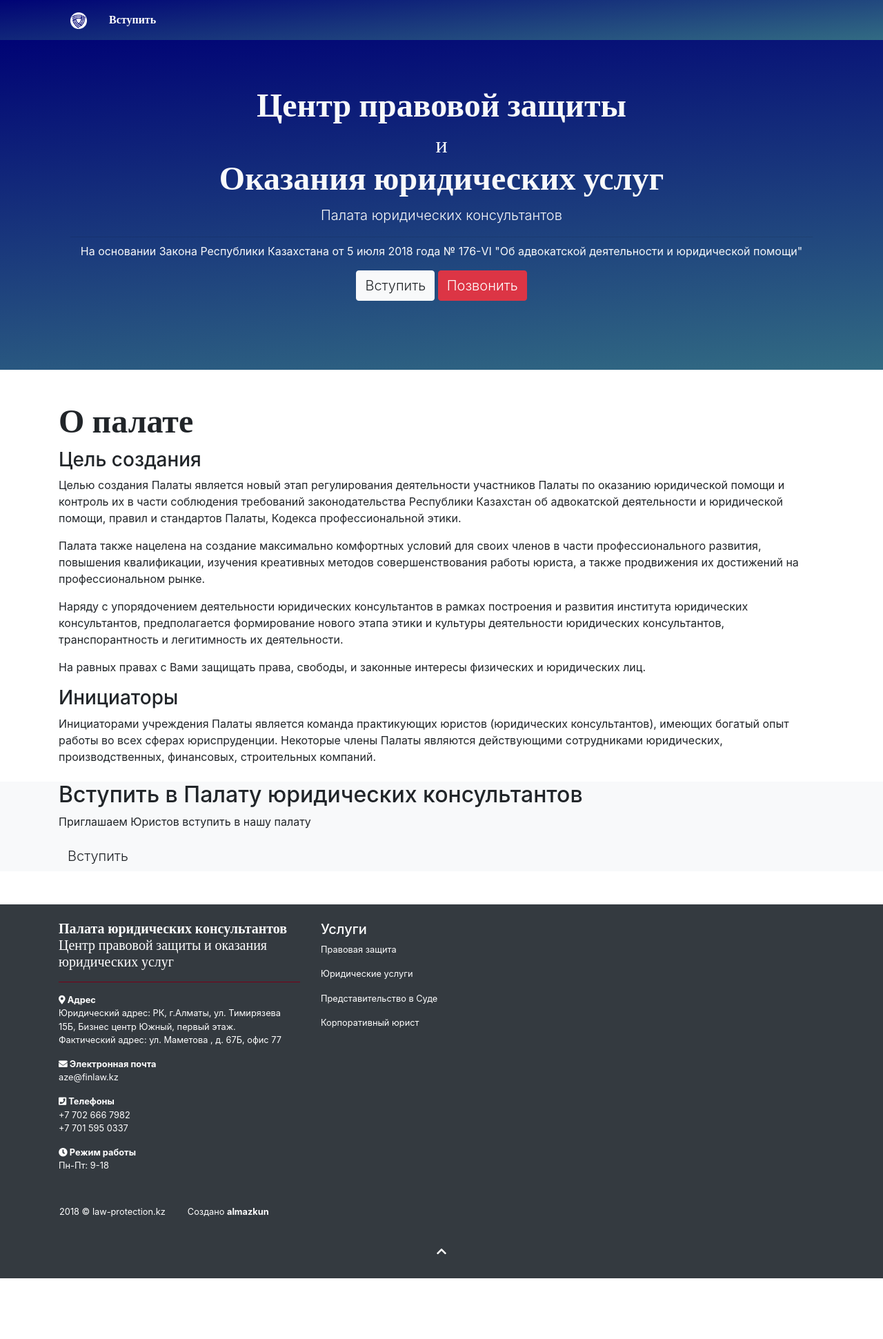
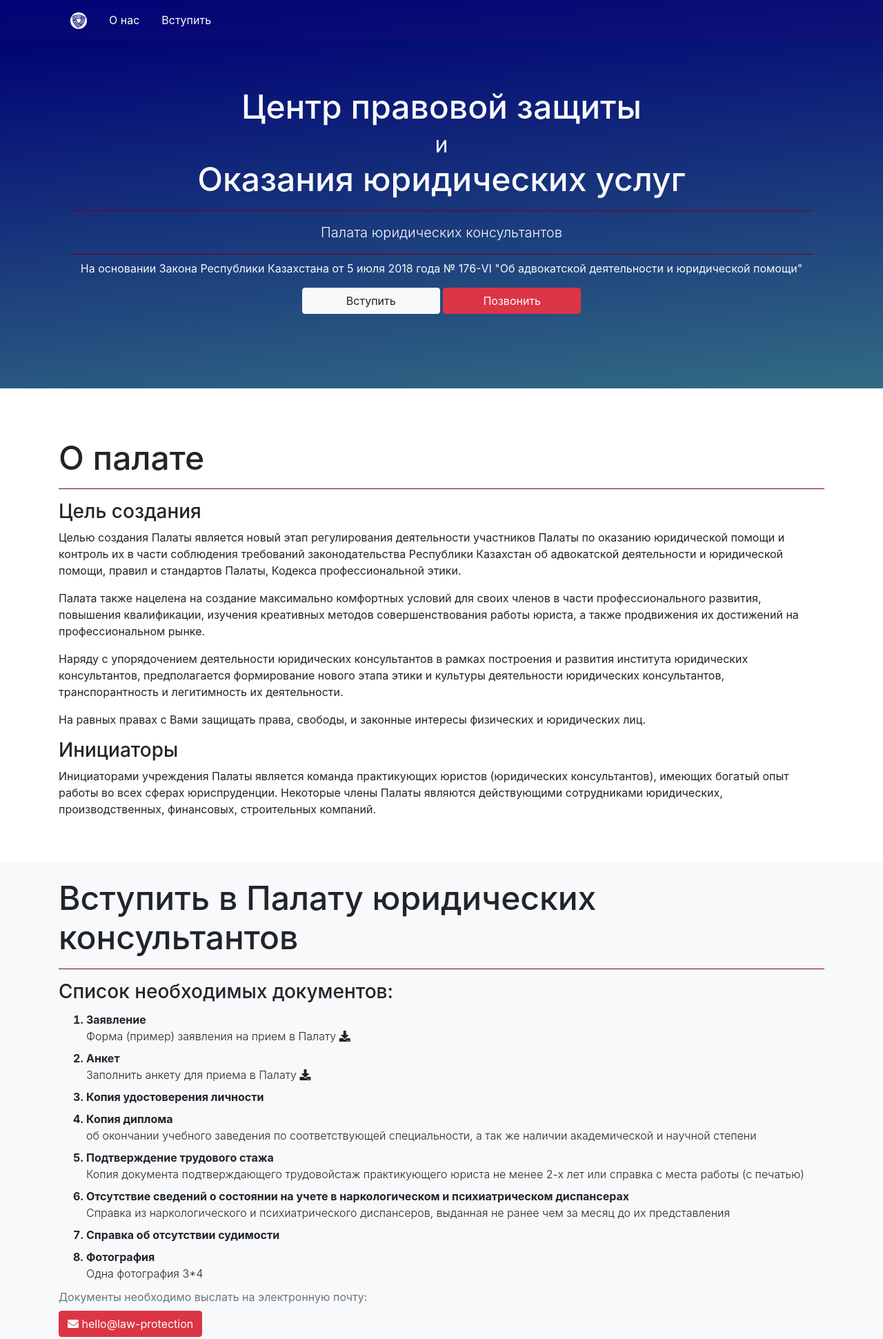
Before and after one commit to almazkun/lawfirm, a plain HTML site: page index.html in a window 1280 px wide. Shown: the top 1941 px of the page at 69% size. Before the commit the page ends 1853 px from the top, so only its background shows below. Drawn offline with nearby package versions, Linux system fonts and the light colour scheme; files whose address does not match are found by name.

Commit message:
Style section changes

```diff
--- a/index.html
+++ b/index.html
@@ -33,18 +33,20 @@
     </head>
     <body>
         <!-- -->
-        <div id="navigation" class="bg-dblue sticky-top cor font-weight-bold">
+        <div id="navigation" class="bg-dblue sticky-top cor">
             <nav class="text-white container navbar navbar-expand-lg navbar-light">
                 <div class="nav-item">
                     <a class="nav-link" href="http://law-protection.kz">
                         <img src="/static/images/logo.png" class="logo" alt='Палата юридических консультантов "Центр правовой защиты и оказания юридических услуг"'>
                     </a>
                 </div>
-
-
-
                 <div class="nav-item">
-                    <a href="/apply" class="nav-link">
+                    <a href="#about" class="nav-link">
+                        О нас
+                    </a>
+                </div>
+                <div class="nav-item">
+                    <a href="#apply" class="nav-link">
                         Вступить
                     </a>
                 </div>
@@ -57,19 +59,23 @@
             <section id="intro" class="bg-dblue p-1">
                 <div class="container jumbotron text-light text-center">
                     <h1 class="cor">
+
                         <span class="display-5">Центр правовой защиты<br/></span>
                         <span class="small">и</span><br/>
                          <span class="display-5">Оказания юридических услуг</span>
+
                     </h1>
+                    <hr class="bg-dred"/>
                     <p class="lead">Палата юридических консультантов</p>
-                    <hr class="my-2">
+                    <hr class="bg-dred mb-2"/>
+
                     <p>На основании Закона Республики Казахстана от 5 июля 2018 года № 176-VI "Об адвокатской деятельности и юридической помощи"</p>
-                    <div class="btn btn-light">
-                        <a class="lead" href="/apply">Вступить</a>
+                    <div class="btn btn-wide btn-light">
+                        <a class="" href="#apply">Вступить</a>
                     </div>
 
-                    <div class="btn btn-danger">
-                        <a class="lead" href="tel:+77015950337">Позвонить</a>
+                    <div class="btn btn-wide btn-danger">
+                        <a class="" href="tel:+77015950337">Позвонить</a>
                     </div>
                 </div>
             </section>
@@ -79,9 +85,11 @@
         <!-- -->
         <main class="my-5">
 
-            <div class="container">
+            <section id="about" class="container my-4 py-4">
                 <h2 class="cor display-5">О палате</h2>
+                <hr class="bg-dred"/>
                 <h3>Цель создания</h3>
+
                 <p>Целью создания Палаты является новый этап  регулирования деятельности участников Палаты по оказанию
                     юридической помощи и контроль их в части соблюдения требований законодательства Республики Казахстан
                     об адвокатской деятельности и юридической помощи, правил и стандартов Палаты, Кодекса
@@ -106,19 +114,73 @@
                     имеющих богатый опыт работы во всех сферах юриспруденции. Некоторые члены Палаты являются
                     действующими  сотрудниками юридических, производственных, финансовых, строительных компаний.
                 </p>
-                <h3 class="cor"></h3>
 
-            </div>
+            </section>
 
-            <section id="apply" class="bg-light my-4">
-                <div class="container">
+            <section id="apply" class="bg-light">
+                <div class="container my-4 py-4">
                     <div>
-                        <h2>
+                        <h2 class="cor display-5">
                             Вступить в Палату юридических консультантов
                         </h2>
-                        <p>Приглашаем Юристов вступить в нашу палату</p>
-                        <div class="btn btn-light">
-                            <a class="lead" href="/apply">Вступить</a>
+                        <hr class="bg-dred"/>
+
+                        <div class="">
+                            <div class="">
+                                <h3 class="card-title">Список необходимых документов:</h3>
+
+                                <ol class="card-text">
+                                    <li class="font-weight-bold mb-2">
+                                        Заявление<br/>
+                                        <a class="card-subtitle mb-2 font-weight-light" href="/static/docs/0_Заявление на прием в Палату.docx">
+                                            Форма (пример) заявления на прием в Палату <i class="fa fa-download" aria-hidden="true"></i>
+                                        </a>
+                                    </li>
+                                    <li class="font-weight-bold mb-2">
+                                        Анкет<br/>
+                                        <a class="card-subtitle mb-2 font-weight-light" href="/static/docs/1_Анкета для приема в Палату.docx">
+                                            Заполнить анкету для приема в Палату <i class="fa fa-download" aria-hidden="true"></i>
+                                        </a>
+                                    </li>
+                                    <li class="font-weight-bold mb-2">
+                                        Копия удостоверения личности
+                                    </li>
+                                    <li class="font-weight-bold mb-2">
+                                        Копия диплома<br/>
+                                        <span class="card-subtitle mb-2 font-weight-light">об окончании учебного заведения
+                                            по соответствующей специальности, а так же наличии академической и научной
+                                            степени</span>
+                                    </li>
+                                    <li class="font-weight-bold mb-2">
+                                        Подтверждение трудового стажа<br/>
+                                        <span class="card-subtitle mb-2 font-weight-light">Копия документа подтверждающего
+                                            трудовойстаж практикующего юриста не менее 2-х лет или справка с места работы
+                                            (с печатью)</span>
+                                    </li>
+                                    <li class="font-weight-bold mb-2">
+                                        Отсутствие сведений о состоянии на учете в
+                                        наркологическом и психиатрическом диспансерах<br/>
+                                        <span class="card-subtitle mb-2 font-weight-light">Справка из наркологического и
+                                            психиатрического диспансеров, выданная не ранее чем за месяц до их
+                                            представления</span>
+                                    </li>
+                                    <li class="font-weight-bold mb-2">
+                                        Справка об отсутствии судимости
+                                    </li>
+                                    <li class="font-weight-bold mb-2">
+                                        Фотография<br/>
+                                        <span class="card-subtitle mb-2 font-weight-light">Одна фотография 3*4</span>
+                                    </li>
+                                </ol>
+                                <p class="card-subtitle mb-2 text-muted">Документы необходимо выслать на электронную почту:</p>
+
+                                <div class="btn btn-danger">
+                                    <a href="mailto:hello@law-protection">
+                                        <i class="fas fa-envelope" aria-hidden="true"></i>
+                                        hello@law-protection
+                                    </a>
+                                </div>
+                            </div>
                         </div>
                     </div>
                 </div>
@@ -134,8 +196,20 @@
                 <div class="row py-4">
                     <div class="col-md-4">
 
-                        <h5 class="cor"><strong>Палата юридических консультантов</strong>
-                        Центр правовой защиты и оказания юридических услуг</h5>
+                        <a class="" href="http://law-protection.kz">
+                            <img src="/static/images/logo.png" class="logo-big" alt='Палата юридических консультантов "Центр правовой защиты и оказания юридических услуг"'>
+                        </a>
+                        <h5 class="cor">Палата юридических консультантов<br/>
+                        <strong>Центр правовой защиты и оказания юридических услуг</strong></h5>
+
+
+                    </div>
+
+                    <div class="col-md-4">
+
+
+                    </div>
+                    <div class="col-md-4">
                         <hr class="bg-dred"/>
                         <p><strong><i class="fas fa-map-marker-alt" aria-hidden="true"></i> Адрес</strong><br/>
                             Юридический адрес: РК, г.Алматы, ул. Тимирязева 15Б, Бизнес центр Южный, первый этаж.<br/>
@@ -154,24 +228,14 @@
                             Пн-Пт: 9-18
                         </p>
                     </div>
-                    <div class="col-md-4">
-                        <h5>Услуги</h5>
-                        <p>Правовая защита</p>
-                        <p>Юридические услуги</p>
-                        <p>Представительство в Суде</p>
-                        <p>Корпоративный юрист</p>
-                    </div>
-                    <div class="col-md-4">
+                </div>
+                <hr class="bg-dred"/>
+                <div class="row">
 
-
-                    </div>
-                </div>
-                <div class="row">
                     <div class="nav-item"><a href="http://law-protection.kz" class="nav-link">2018 © law-protection.kz</a></div>
                     <div class="nav-item"><a href="https://almazkun.github.io" class="nav-link">Создано <strong>almazkun</strong></a></div>
                 </div>
-
-                <a class="text-white" href="#"><div class="btn btn-block"><i class="fas fa-chevron-up py-4"></i></div></a>
+                <a class="text-white" href="#"><div class="btn btn-block"><i class="fas fa-chevron-up py-4"></i><br/>Вверх</div></a>
             </div>
         </footer>
         <!-- -->
--- a/static/css/style.css
+++ b/static/css/style.css
@@ -3,6 +3,8 @@ a {
 }
 a:hover {
     color: inherit;
+    transition: text-color .15s ease-in-out,background-color .15s ease-in-out,border-color .15s ease-in-out,box-shadow .15s ease-in-out;
+    text-decoration: none;
 }
 .jumbotron {
     background-color: transparent;
@@ -10,14 +12,13 @@ a:hover {
 #intro {
     background-color: #000375;
     background-image: linear-gradient(-5deg,#326B83, #000375);
-
     background-position: center;
     background-repeat: no-repeat;
     background-size: cover;
 }
 .bg-dblue {
     background-color: #000375;
-    background-image: linear-gradient(-5deg,#326B83, #000375);
+    background-image: linear-gradient(-5deg,#101375, #000375);
 }
 .text-dblue {
     color: #004e89;
@@ -35,21 +36,41 @@ a:hover {
 .bg-dark {
     background-color: #19323c;
 }
-.cor {
+#cor {
     font-family: 'Cormorant Garamond', serif;
 }
 
 .display-5 {
-    font-size: 2.5rem;
-    font-weight: 700;
+    font-size: 2rem;
 }
-@media (min-width:992px) {
+
+@media (min-width:576px) {
     .display-5 {
         font-size: 3rem;
-        font-weight: 700;
     }
 }
+
 img.logo {
-    background-image: url('static/images/logo.png');
     height: 1.5rem;
 }
+
+img.logo-big {
+    height: 2rem;
+    margin-bottom: 1rem;
+}
+
+.btn-wide {
+    width: 150px;
+    margin-bottom: 0.5em;
+}
+.navbar {
+    padding: .1rem 1rem;
+}
+@media (min-width:576px) {
+    .btn-wide {
+        width: 200px;
+    }
+    .navbar {
+    padding: .5rem 1rem;
+    }
+}
```
Also changed, not shown: apply/index.html (+8 -11 lines), static/docs/Устав Палаты скан.jpg (renamed from docs/Устав Палаты скан.jpg), static/docs/справка о регистрации Палаты на го языке скан.jpg (renamed from docs/справка о регистрации Палаты на го языке скан.jpg), static/docs/справка о регистрации Палаты скан.jpg (renamed from docs/справка о регистрации Палаты скан.jpg), 4 other files.
